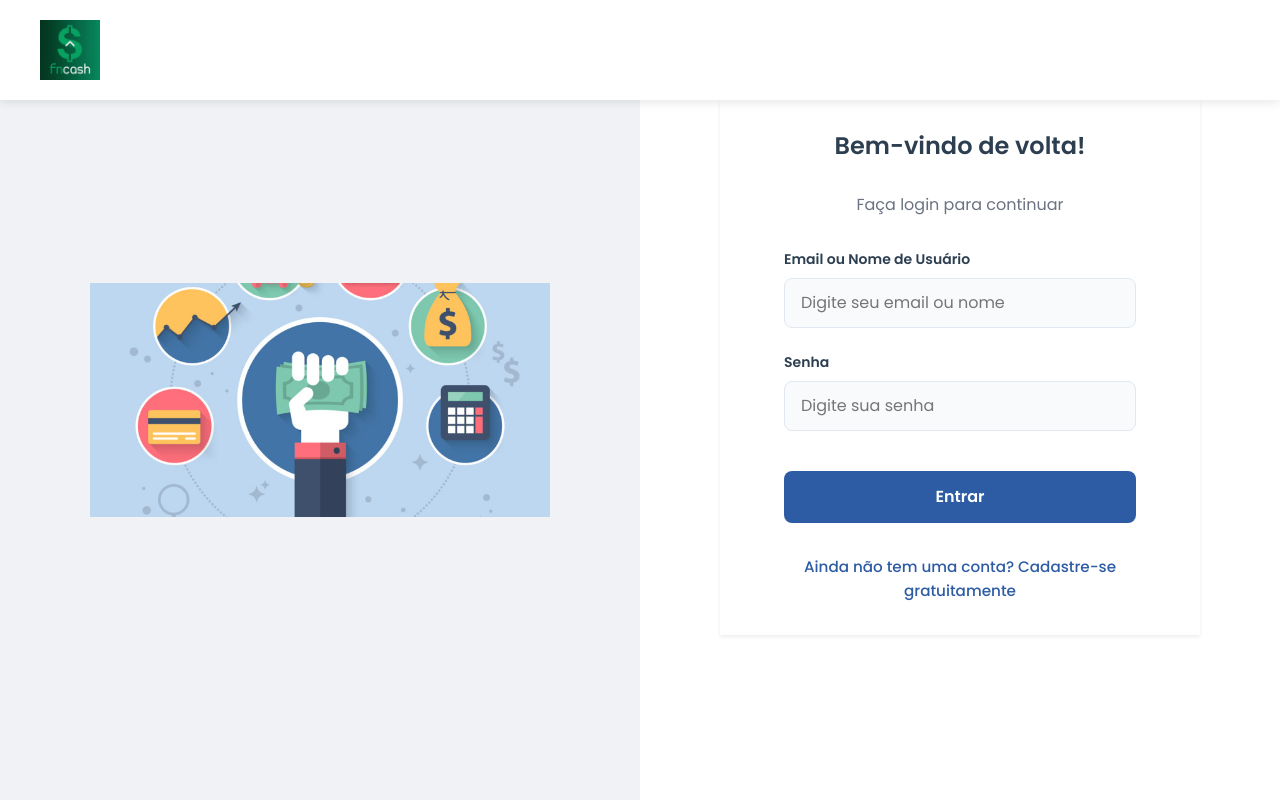
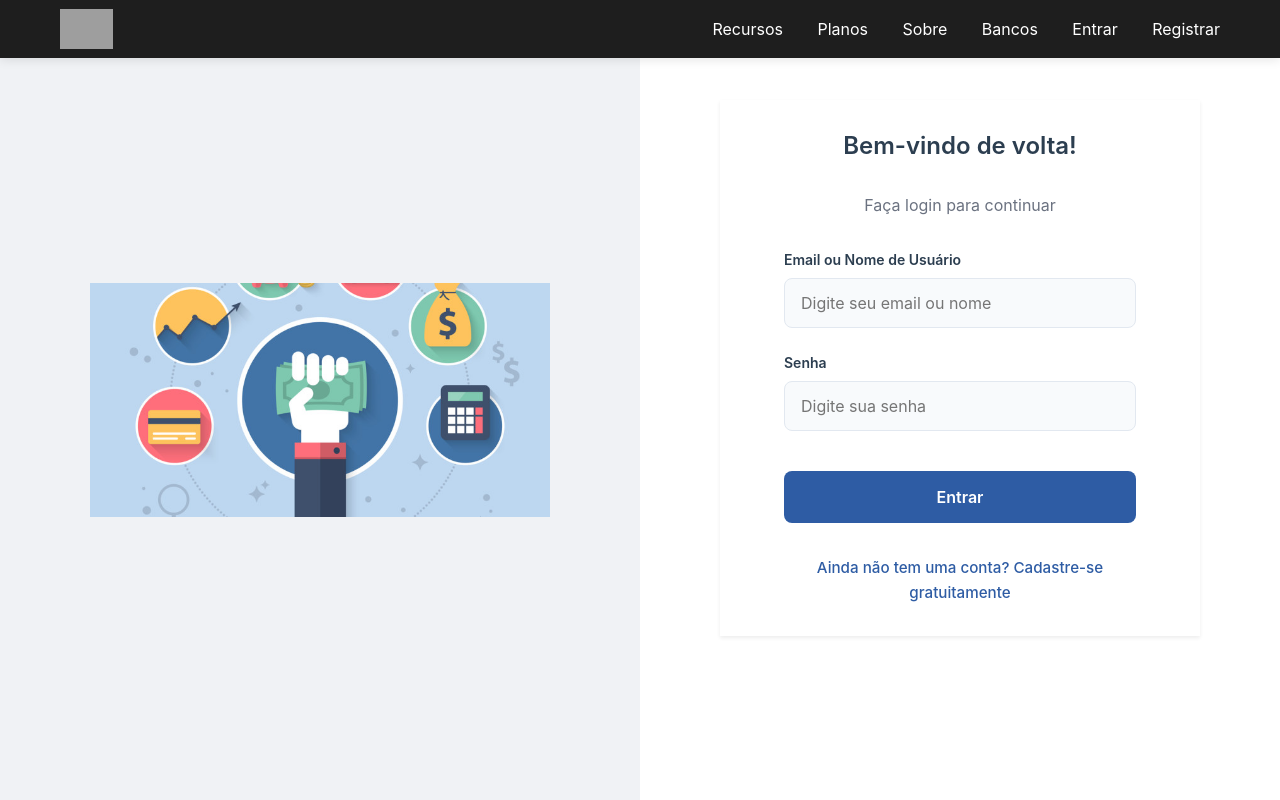
Before and after one commit to caua-carvalho/FN-Cash, a PHP site: page /login.php in a window 1280 px wide. Run offline with PHP 8.4, Linux system fonts and the light colour scheme; grey boxes are pictures that could not be loaded.

Commit message:
ajuste navbar

```diff
--- a/css/auth.css
+++ b/css/auth.css
@@ -34,19 +34,6 @@
     box-shadow: none;
 }
 
-.logo {
-    position: fixed;
-    top: 0;
-    left: 0;
-    right: 0;
-    background: white;
-    padding: 20px 40px;
-    text-align: left;
-    box-shadow: 0 2px 10px rgba(0, 0, 0, 0.1);
-    z-index: 1000;
-    display: flex;
-    align-items: center;
-}
 
 .logo img {
     height: 60px;
--- a/header.php
+++ b/header.php
@@ -5,7 +5,10 @@
     <meta name="viewport" content="width=device-width, initial-scale=1, shrink-to-fit=no">
     <link rel="stylesheet" href="https://cdn.jsdelivr.net/npm/bootstrap@4.6.2/dist/css/bootstrap.min.css" integrity="sha384-xOolHFLEh07PJGoPkLv1IbcEPTNtaed2xpHsD9ESMhqIYd0nLMwNLD69Npy4HI+N" crossorigin="anonymous">
     <link rel="icon" type="image/svg+xml" href="img/logo.svg">
-
+    <link rel="stylesheet" href="styles.css">
+    <link rel="stylesheet" href="css/style.css">
+    <link rel="stylesheet" href="css/auth.css">
+    <link rel="stylesheet" href="css/animations.css">
   </head>
   <body>
 
--- a/login.php
+++ b/login.php
@@ -32,31 +32,19 @@ if ($_SERVER['REQUEST_METHOD'] == 'POST') {
 }
 ?>
 
+<?php require_once "header.php"; ?>
 
-<!DOCTYPE html>
-<html lang="pt-BR">
 <head>
-    <meta charset="UTF-8">
-    <meta name="viewport" content="width=device-width, initial-scale=1.0">
-    <meta http-equiv="X-UA-Compatible" content="IE=edge">
     <title>Login - FN Cash</title>
-    <link href="https://fonts.googleapis.com/css2?family=Poppins:wght@400;500;600&display=swap" rel="stylesheet">
-    <link href="https://cdn.jsdelivr.net/npm/bootstrap@5.3.0/dist/css/bootstrap.min.css" rel="stylesheet">
-    <link rel="stylesheet" href="css/style.css">
-    <link rel="stylesheet" href="css/auth.css">
-    <link rel="stylesheet" href="css/animations.css">  <!-- Adicionar esta linha -->
 </head>
 <body class="bg-light">
     <div class="auth-container">
         <div class="auth-image">
             <img src="img/financas.jpg" alt="Finanças Ilustração" class="img-fluid">
         </div>
+        <?php require_once "navbar.php"; ?>
         <div class="auth-box shadow-sm">
-            <div class="logo">
-                <a href="Index.php">
-                    <img src="img/logo.jpg" alt="FN Cash Logo">
-                </a>
-            </div>
+
 
             <?php if ($error): ?>
                 <div class="error"><?php echo $error; ?></div>
--- a/navbar.php
+++ b/navbar.php
@@ -1,7 +1,7 @@
 <header>
         <div class="container header-content">
             <div class="logo">
-                <img src="img/icone.svg" alt="FN Cash Logo" style="height: 40px; width: auto;">
+                <img src="img/icone.svg" alt="FN Cash Logo" style="height: 40px; width: auto;" class="my-1">
             </div>
             <nav>
                 <a href="#recursos">Recursos</a>
--- a/styles.css
+++ b/styles.css
@@ -26,7 +26,6 @@ header {
     position: fixed;
     width: 100%;
     top: 0;
-    z-index: 1000;
     box-shadow: 0 2px 10px rgba(0,0,0,0.1);
 }
 .header-content {
@@ -37,11 +36,7 @@ header {
     padding-left: 20px;
     padding-right: 20px;
 }
-.logo {
-    font-size: 24px;
-    font-weight: bold;
-    color: var(--primary);
-}
+
 nav a {
     text-decoration: none;
     color: var(--light);
```
Also changed, not shown: Index.php (+2 -6 lines).
